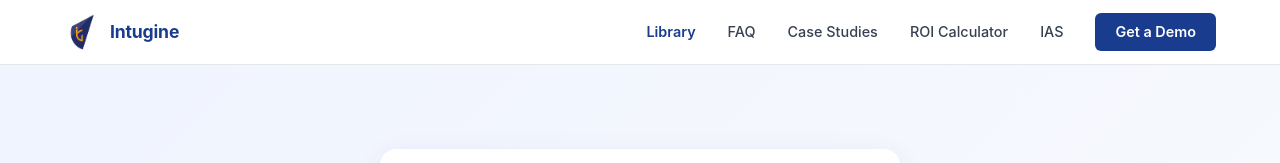
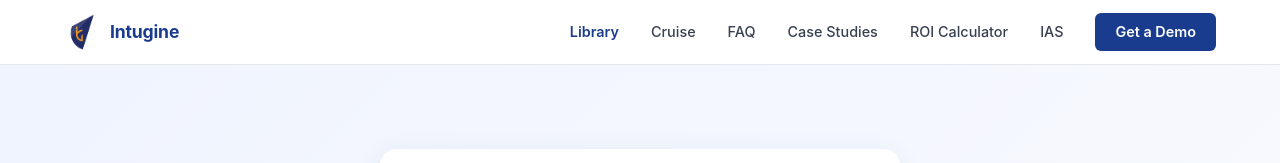
Before and after one commit to reymrinal/intuginewebsite, a Next.js app: page /faq in a window 1280 px wide. Shown: the top 163 px of the page. Built offline with nearby package versions, Linux system fonts and the light colour scheme; no server answers.

Commit message:
feat: add Cruise link to top navigation
Adds a 'Cruise' link (https://library.intugine.com/cruise) to the
desktop nav bar, between Library and FAQ. Nav.tsx renders site-wide
via layout.tsx. Verified: clean typecheck + full local build (397+
pages generated successfully).

```diff
--- a/components/Nav.tsx
+++ b/components/Nav.tsx
@@ -35,6 +35,7 @@ export default function Nav() {
         {/* Desktop Nav */}
         <nav style={{ display: "flex", alignItems: "center", gap: "2rem" }}>
           <a href="https://library.intugine.com" style={{ color: "#1a3c8f", textDecoration: "none", fontSize: "0.9rem", fontWeight: 600 }}>Library</a>
+          <a href="https://library.intugine.com/cruise" style={{ color: "#374151", textDecoration: "none", fontSize: "0.9rem", fontWeight: 500 }}>Cruise</a>
           <a href="https://library.intugine.com/faq" style={{ color: "#374151", textDecoration: "none", fontSize: "0.9rem", fontWeight: 500 }}>FAQ</a>
           <a href="https://library.intugine.com/case-studies" style={{ color: "#374151", textDecoration: "none", fontSize: "0.9rem", fontWeight: 500 }}>Case Studies</a>
           <a href="https://library.intugine.com/roi-calculator" style={{ color: "#374151", textDecoration: "none", fontSize: "0.9rem", fontWeight: 500 }}>ROI Calculator</a>
```
